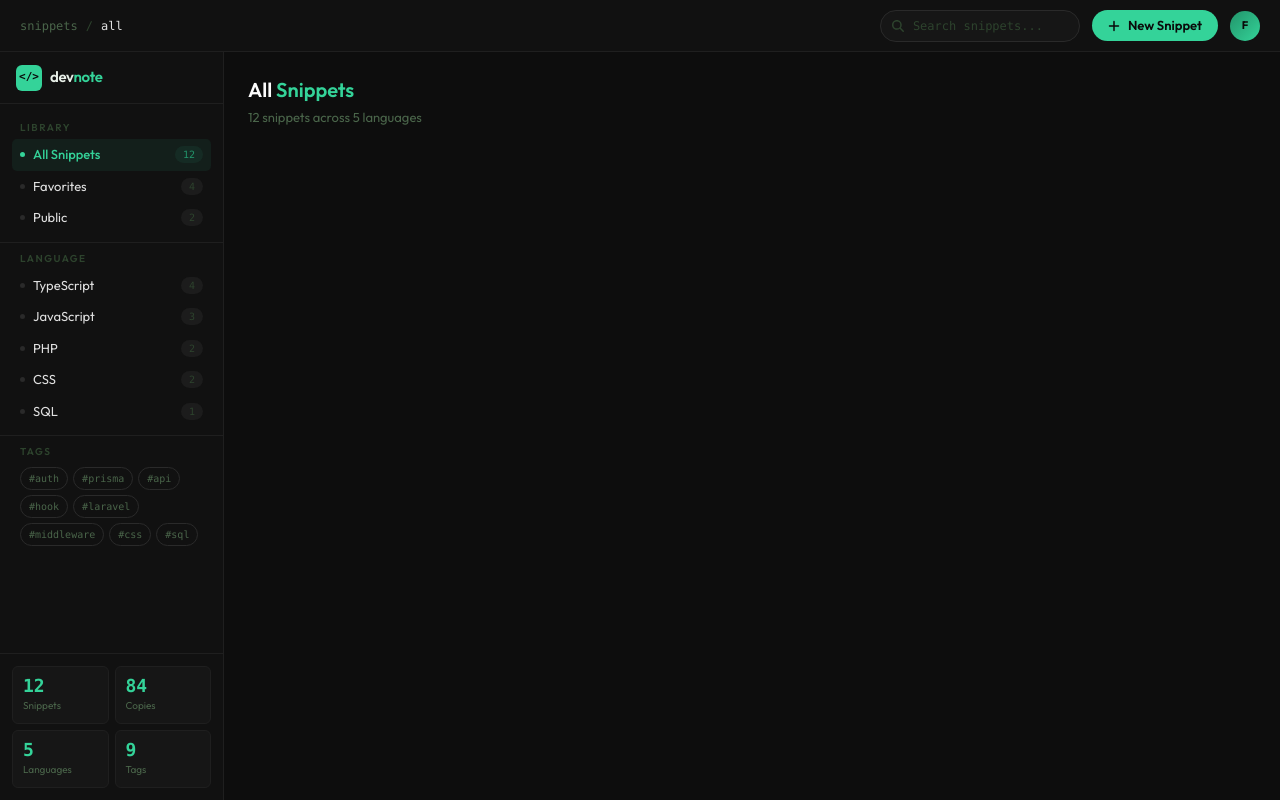
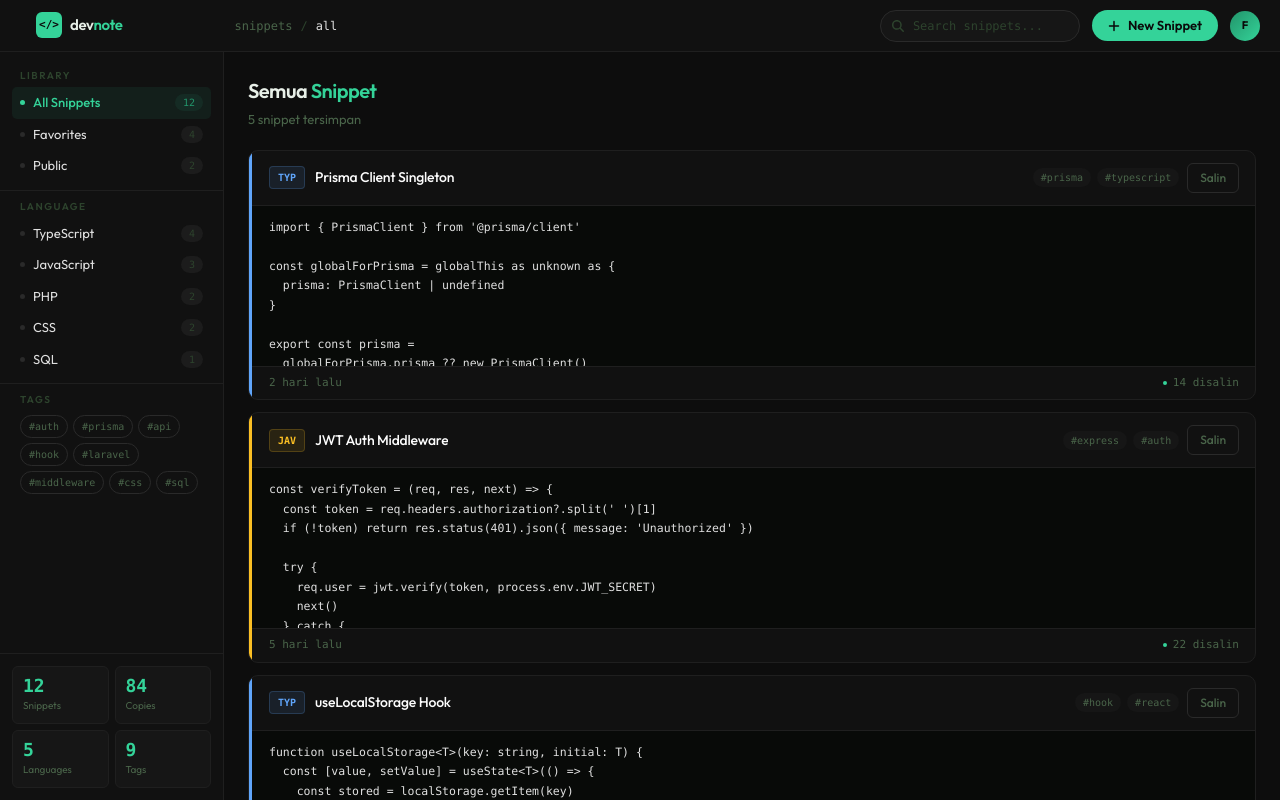
Before and after one commit to Mufacoderz/devnote, a Next.js app: page /dashboard in a window 1280 px wide. Built offline with nearby package versions, Linux system fonts and the light colour scheme.

Commit message:
dashboard dummy

```diff
--- a/src/app/(dashboard)/dashboard/page.tsx
+++ b/src/app/(dashboard)/dashboard/page.tsx
@@ -1,12 +1,117 @@
+import SnippetCard from "@/components/snippet/SnippetCard"
+
+const dummySnippets = [
+    {
+        id: 1,
+        title: "Prisma Client Singleton",
+        language: "typescript",
+        code: `import { PrismaClient } from '@prisma/client'
+
+const globalForPrisma = globalThis as unknown as {
+  prisma: PrismaClient | undefined
+}
+
+export const prisma =
+  globalForPrisma.prisma ?? new PrismaClient()
+
+if (process.env.NODE_ENV !== 'production')
+  globalForPrisma.prisma = prisma`,
+        tags: ["#prisma", "#typescript"],
+        copyCount: 14,
+        createdAt: "2 hari lalu",
+    },
+    {
+        id: 2,
+        title: "JWT Auth Middleware",
+        language: "javascript",
+        code: `const verifyToken = (req, res, next) => {
+  const token = req.headers.authorization?.split(' ')[1]
+  if (!token) return res.status(401).json({ message: 'Unauthorized' })
+
+  try {
+    req.user = jwt.verify(token, process.env.JWT_SECRET)
+    next()
+  } catch {
+    res.status(403).json({ message: 'Token tidak valid' })
+  }
+}`,
+        tags: ["#express", "#auth"],
+        copyCount: 22,
+        createdAt: "5 hari lalu",
+    },
+    {
+        id: 3,
+        title: "useLocalStorage Hook",
+        language: "typescript",
+        code: `function useLocalStorage<T>(key: string, initial: T) {
+  const [value, setValue] = useState<T>(() => {
+    const stored = localStorage.getItem(key)
+    return stored ? JSON.parse(stored) : initial
+  })
+
+  useEffect(() => {
+    localStorage.setItem(key, JSON.stringify(value))
+  }, [key, value])
+
+  return [value, setValue] as const
+}`,
+        tags: ["#hook", "#react"],
+        copyCount: 18,
+        createdAt: "1 minggu lalu",
+    },
+    {
+        id: 4,
+        title: "Laravel API Response Helper",
+        language: "php",
+        code: `return response()->json([
+    'success' => true,
+    'message' => 'Data berhasil diambil',
+    'data'    => $data,
+], 200);`,
+        tags: ["#laravel", "#api"],
+        copyCount: 11,
+        createdAt: "2 minggu lalu",
+    },
+    {
+        id: 5,
+        title: "Glassmorphism Card",
+        language: "css",
+        code: `.glass-card {
+  background: rgba(255, 255, 255, 0.05);
+  backdrop-filter: blur(10px);
+  -webkit-backdrop-filter: blur(10px);
+  border: 1px solid rgba(255, 255, 255, 0.1);
+  border-radius: 12px;
+}`,
+        tags: ["#css", "#ui"],
+        copyCount: 19,
+        createdAt: "3 minggu lalu",
+    },
+]
+
 export default function DashboardPage() {
     return (
-        <div className="p-6">
-            <h1 className="text-xl font-semibold text-[var(--text)]">
-                All <span className="text-[var(--em)]">Snippets</span>
-            </h1>
-            <p className="text-[13px] text-[var(--text3)] mt-1">
-                12 snippets across 5 languages
-            </p>
+        <div className="p-6 flex flex-col gap-5">
+
+            {/* Header */}
+            <div className="flex items-center justify-between">
+                <div>
+                    <h1 className="text-[20px] font-semibold tracking-tight">
+                        Semua <span className="text-[var(--em)]">Snippet</span>
+                    </h1>
+                    <p className="text-[13px] text-[var(--text3)] mt-1">
+                        {dummySnippets.length} snippet tersimpan
+                    </p>
+                </div>
+            </div>
+
+            {/* List */}
+            <div className="flex flex-col gap-3">
+                {dummySnippets.map(snippet => (
+                    <SnippetCard key={snippet.id} snippet={snippet} />
+                ))}
+            </div>
+
         </div>
     )
 }
--- a/src/components/layout/Sidebar.tsx
+++ b/src/components/layout/Sidebar.tsx
@@ -25,15 +25,7 @@
     return (
         <aside className="w-[224px] h-full bg-[var(--surface)] border-r border-[var(--border)] flex flex-col">
 
-            {/* Logo */}
-            <div className="flex items-center gap-2 px-4 h-[52px] border-b border-[var(--border)] shrink-0">
-                <div className="w-[26px] h-[26px] bg-[var(--em)] rounded-[6px] flex items-center justify-center text-[#0a0a0a] font-mono text-[11px] font-bold shrink-0">
-                    &lt;/&gt;
-                </div>
-                <span className="text-[15px] font-semibold tracking-tight">
-                    dev<span className="text-[var(--em)]">note</span>
-                </span>
-            </div>
+
 
             {/* Library */}
             <div className="px-3 pt-4 pb-2">
--- a/src/components/layout/Topbar.tsx
+++ b/src/components/layout/Topbar.tsx
@@ -6,11 +6,22 @@
         <header className="h-[52px] bg-[var(--surface)] border-b border-[var(--border)] flex items-center justify-between px-5 shrink-0">
 
             {/* kiri */}
-            <div className="flex items-center gap-2 font-mono text-[12px] text-[var(--text3)]">
-                <span>snippets</span>
-                <span className="text-[var(--text4)]">/</span>
-                <span className="text-[var(--text2)]">all</span>
+            <div className='flex'>
+                <div className="flex items-center gap-2 px-4 h-[52px] border-b border-[var(--border)] shrink-0 mr-24">
+                    <div className="w-[26px] h-[26px] bg-[var(--em)] rounded-[6px] flex items-center justify-center text-[#0a0a0a] font-mono text-[11px] font-bold shrink-0">
+                        &lt;/&gt;
+                    </div>
+                    <span className="text-[15px] font-semibold tracking-tight">
+                        dev<span className="text-[var(--em)]">note</span>
+                    </span>
+                </div>
+                <div className="flex items-center gap-2 font-mono text-[12px] text-[var(--text3)]">
+                    <span>snippets</span>
+                    <span className="text-[var(--text4)]">/</span>
+                    <span className="text-[var(--text2)]">all</span>
+                </div>
             </div>
+
 
             {/* kanan  */}
             <div className="flex items-center gap-3">
--- /dev/null
+++ b/src/components/snippet/SnippetCard.tsx
@@ -0,0 +1,91 @@
+interface Snippet {
+    id: number
+    title: string
+    language: string
+    code: string
+    tags: string[]
+    copyCount: number
+    createdAt: string
+}
+
+const langPip: Record<string, string> = {
+    typescript: 'bg-[rgba(96,165,250,0.1)] text-[var(--ts)] border-[rgba(96,165,250,0.2)]',
+    javascript: 'bg-[rgba(251,191,36,0.1)] text-[var(--js)] border-[rgba(251,191,36,0.2)]',
+    php: 'bg-[rgba(167,139,250,0.1)] text-[var(--php)] border-[rgba(167,139,250,0.2)]',
+    css: 'bg-[rgba(56,189,248,0.1)] text-[var(--css)] border-[rgba(56,189,248,0.2)]',
+    sql: 'bg-[var(--em-faint)] text-[var(--sql)] border-[var(--em-border)]',
+    python: 'bg-[rgba(74,222,128,0.1)] text-[var(--python)] border-[rgba(74,222,128,0.2)]',
+    html: 'bg-[rgba(251,113,133,0.1)] text-[var(--html)] border-[rgba(251,113,133,0.2)]',
+    rust: 'bg-[rgba(251,146,60,0.1)] text-[var(--rust)] border-[rgba(251,146,60,0.2)]',
+    go: 'bg-[rgba(103,232,249,0.1)] text-[var(--go)] border-[rgba(103,232,249,0.2)]',
+}
+
+const langStripe: Record<string, string> = {
+    typescript: 'bg-[var(--ts)]',
+    javascript: 'bg-[var(--js)]',
+    php: 'bg-[var(--php)]',
+    css: 'bg-[var(--css)]',
+    sql: 'bg-[var(--sql)]',
+    python: 'bg-[var(--python)]',
+    html: 'bg-[var(--html)]',
+    rust: 'bg-[var(--rust)]',
+    go: 'bg-[var(--go)]',
+}
+
+export default function SnippetCard({ snippet }: { snippet: Snippet }) {
+    const lang = snippet.language.toLowerCase()
+const pipClass = langPip[lang] ?? 'bg-white/10 text-white/50 border-white/10'
+const stripeClass = langStripe[lang] ?? 'bg-white/30'
+
+    return (
+        <div className="relative bg-[var(--surface)] border border-[var(--border)] rounded-[10px] overflow-hidden hover:border-[var(--border2)] hover:-translate-y-[1px] hover:shadow-[0_4px_24px_rgba(0,0,0,0.3)] transition-all group">
+
+            {/* Stripe kiri */}
+            <div className={`absolute left-0 top-0 bottom-0 w-[3px] ${stripeClass}`} />
+
+            {/* Header */}
+            <div className="flex items-center justify-between pl-5 pr-4 py-3 border-b border-[var(--border)]">
+                <div className="flex items-center gap-2.5 min-w-0">
+                    <span className={`font-mono text-[10px] font-semibold px-2 py-[3px] rounded-[4px] border shrink-0 ${pipClass}`}>
+                        {snippet.language.toUpperCase().slice(0, 3)}
+                    </span>
+                    <span className="text-[14px] font-medium text-[var(--text)] tracking-[-0.2px] truncate">
+                        {snippet.title}
+                    </span>
+                </div>
+
+                <div className="flex items-center gap-2 shrink-0">
+                    <div className="flex gap-1.5">
+                        {snippet.tags.map(tag => (
+                            <span key={tag} className="font-mono text-[10px] text-[var(--text3)] bg-[var(--surface2)] px-2 py-[2px] rounded-full">
+                                {tag}
+                            </span>
+                        ))}
+                    </div>
+                    <button className="flex items-center gap-1.5 text-[12px] font-medium px-3 py-[5px] rounded-[6px] border border-[var(--border2)] text-[var(--text3)] hover:border-[var(--em-border)] hover:text-[var(--em)] hover:bg-[var(--em-faint)] transition-all">
+                        Salin
+                    </button>
+                </div>
+            </div>
+
+            {/* Code */}
+            <div className="bg-[#080a08] pl-5 pr-4 py-3 max-h-[160px] overflow-hidden">
+                <pre className="font-mono text-[11.5px] text-[var(--text2)] leading-[1.7] overflow-hidden">
+                    <code>{snippet.code}</code>
+                </pre>
+            </div>
+
+            {/* Footer */}
+            <div className="flex items-center justify-between pl-5 pr-4 py-2 border-t border-[var(--border)]">
+                <span className="font-mono text-[11px] text-[var(--text3)]">
+                    {snippet.createdAt}
+                </span>
+                <div className="flex items-center gap-1.5 font-mono text-[11px] text-[var(--text3)]">
+                    <div className="w-[4px] h-[4px] rounded-full bg-[var(--em)]" />
+                    {snippet.copyCount} disalin
+                </div>
+            </div>
+
+        </div>
+    )
+}
```
